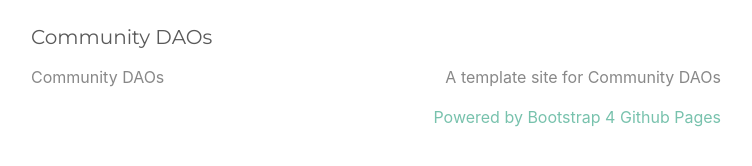
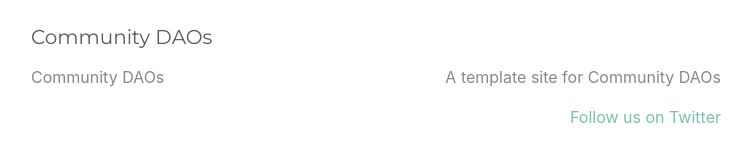
Before and after one commit to 247f12/DAOs, a Jekyll site: the page built from index.md, in a window 1280 px wide and 900 px high, scrolled down 978 px. Shown: the part 707-873 px from the top of the window, without its empty margins (264-1016 px from the left). Built offline with Jekyll 4.4.1, drawn with Linux system fonts in a browser that asks for light colours; some of the changed text lies outside the part shown.

Commit message:
updated footer

```diff
--- a/_includes/footer.html
+++ b/_includes/footer.html
@@ -30,7 +30,7 @@
         <p>{{- site.description | escape -}}</p>
 
         <p>
-          <a href="https://nicolas-van.github.io/bootstrap-4-github-pages/">Powered by Bootstrap 4 Github Pages</a>
+          <a href="www.twitter.com">Follow us on Twitter</a>
         </p>
       </div>
 
--- a/_includes/header.html
+++ b/_includes/header.html
@@ -17,9 +17,7 @@
           </li>
           {%- endif -%}
         {% endfor -%}
-        <li class="nav-item">
-          <a class="nav-link" href="{{ site.github.repository_url }}">Make your own!</a>
-        </li>
+
         <li class="nav-item">
           <a class="nav-link" href="/manifesto">Manifesto</a>
         </li>
@@ -29,6 +27,10 @@
         <li class="nav-item">
           <a class="nav-link" href="/Resources">Resources</a>
         </li>
+        <li class="nav-item">
+          <a class="nav-link" href="{{ site.github.repository_url }}">Template</a>
+        </li>
+
       </ul>
     </div>
   </div>
```
